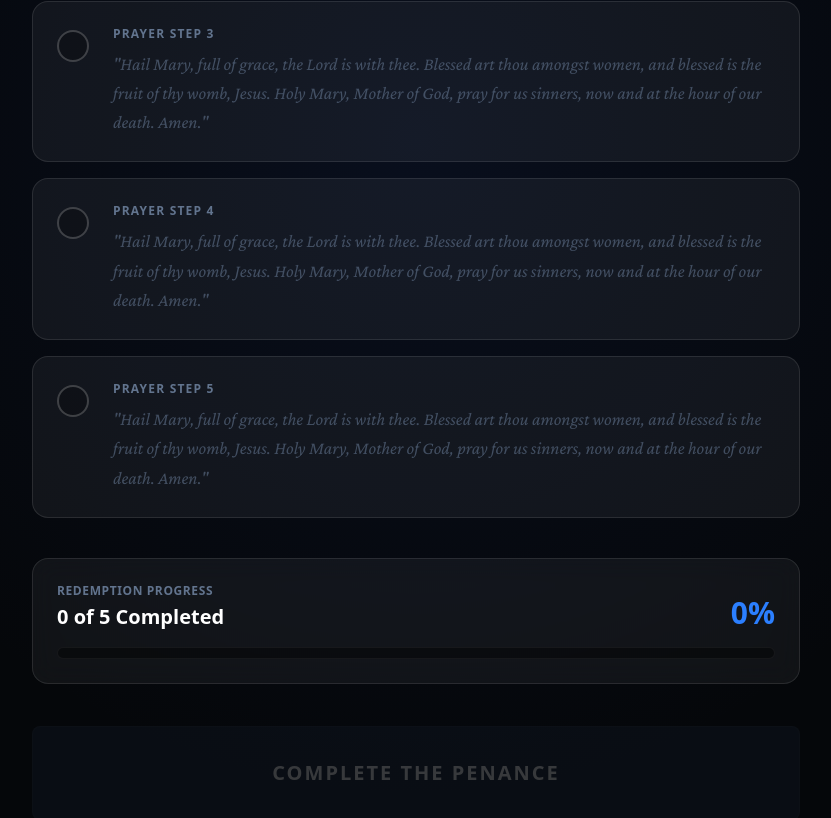
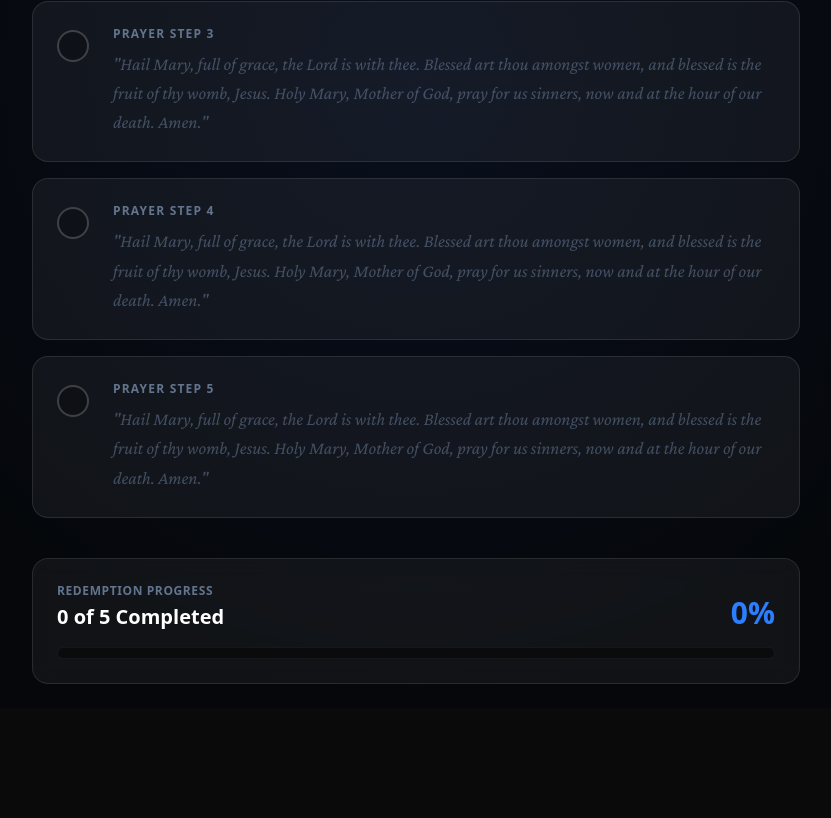
Before and after one commit to dariogeorge21/journey-through-matthew, a Next.js app: page /forgot-code in a window 1280 px wide. Shown: the part 557-1375 px from the top of the page, without its empty margins (224-1055 px from the left). After the commit the page ends 1265 px from the top, so only its background shows below. Built offline with nearby package versions, Linux system fonts and the light colour scheme.

Commit message:
Refactor Forgot Code Page: Improve button animations and styles, enhance layout with updated gradient effects

```diff
--- a/app/forgot-code/page.tsx
+++ b/app/forgot-code/page.tsx
@@ -177,35 +177,35 @@ export default function ForgotCodePage() {
         </div>
 
         {/* Continue Button */}
-        <motion.div
-          className="mt-8"
-          initial={false}
-          animate={{ opacity: allChecked ? 1 : 0.4, y: allChecked ? 0 : 10 }}
-        >
-          <div className="relative group">
-            <AnimatePresence>
-              {allChecked && (
+        <AnimatePresence>
+          {allChecked && (
+            <motion.div
+              initial={{ opacity: 0, y: 20 }}
+              animate={{ opacity: 1, y: 0 }}
+              exit={{ opacity: 0 }}
+              transition={{ duration: 0.5 }}
+              className="mt-8"
+            >
+              <div className="relative group">
+                {/* Glow effect */}
                 <motion.div
                   initial={{ opacity: 0 }}
                   animate={{ opacity: 1 }}
-                  className="absolute -inset-1 bg-gradient-to-r from-blue-600 to-indigo-600 rounded-xl blur-lg opacity-40 group-hover:opacity-100 transition duration-1000"
+                  className="absolute -inset-1 bg-gradient-to-r from-blue-600 to-indigo-400 rounded-2xl blur-xl opacity-60 group-hover:opacity-100 transition duration-1000"
                 />
-              )}
-            </AnimatePresence>
-            <Button
-              size="lg"
-              onClick={handleContinue}
-              disabled={!allChecked}
-              className={`w-full py-8 text-xl font-bold tracking-widest uppercase transition-all duration-500 ${
-                allChecked
-                  ? "bg-blue-600 hover:bg-blue-500 text-white shadow-2xl"
-                  : "bg-slate-800 text-slate-500 border border-white/5"
-              }`}
-            >
-              {allChecked ? "Continue to Results" : "Complete the Penance"}
-            </Button>
-          </div>
-        </motion.div>
+                <motion.button
+                  onClick={handleContinue}
+                  disabled={!allChecked}
+                  className="relative w-full py-7 rounded-2xl text-xl font-black tracking-widest uppercase text-white transition-all duration-500 bg-gradient-to-r from-blue-600 to-indigo-400 shadow-[0_0_30px_rgba(59,130,246,0.5)] hover:shadow-[0_0_40px_rgba(59,130,246,0.7)] hover:scale-[1.02] active:scale-[0.98] disabled:opacity-50 disabled:cursor-not-allowed"
+                  whileHover={allChecked ? { scale: 1.02 } : {}}
+                  whileTap={allChecked ? { scale: 0.98 } : {}}
+                >
+                  Continue to Results
+                </motion.button>
+              </div>
+            </motion.div>
+          )}
+        </AnimatePresence>
       </motion.div>
 
       {/* Global CSS for the serif font styling */}
```
